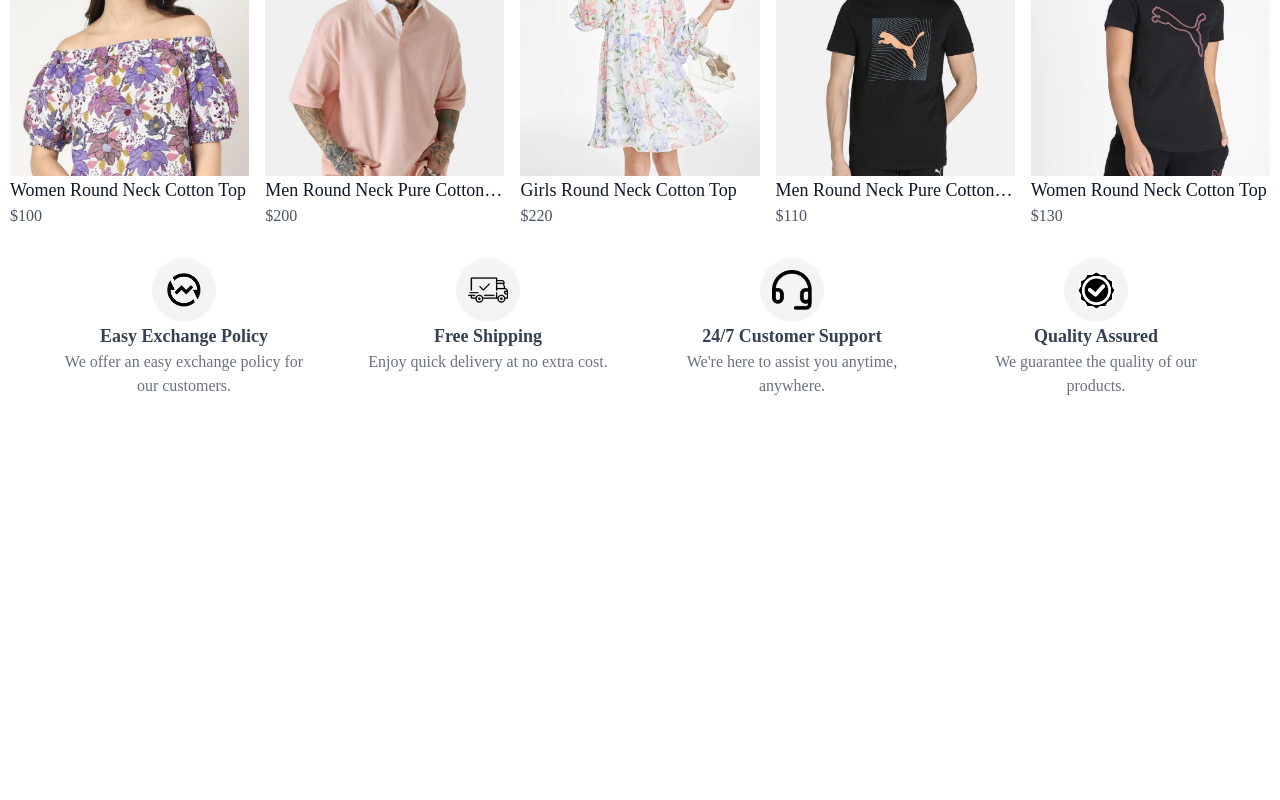
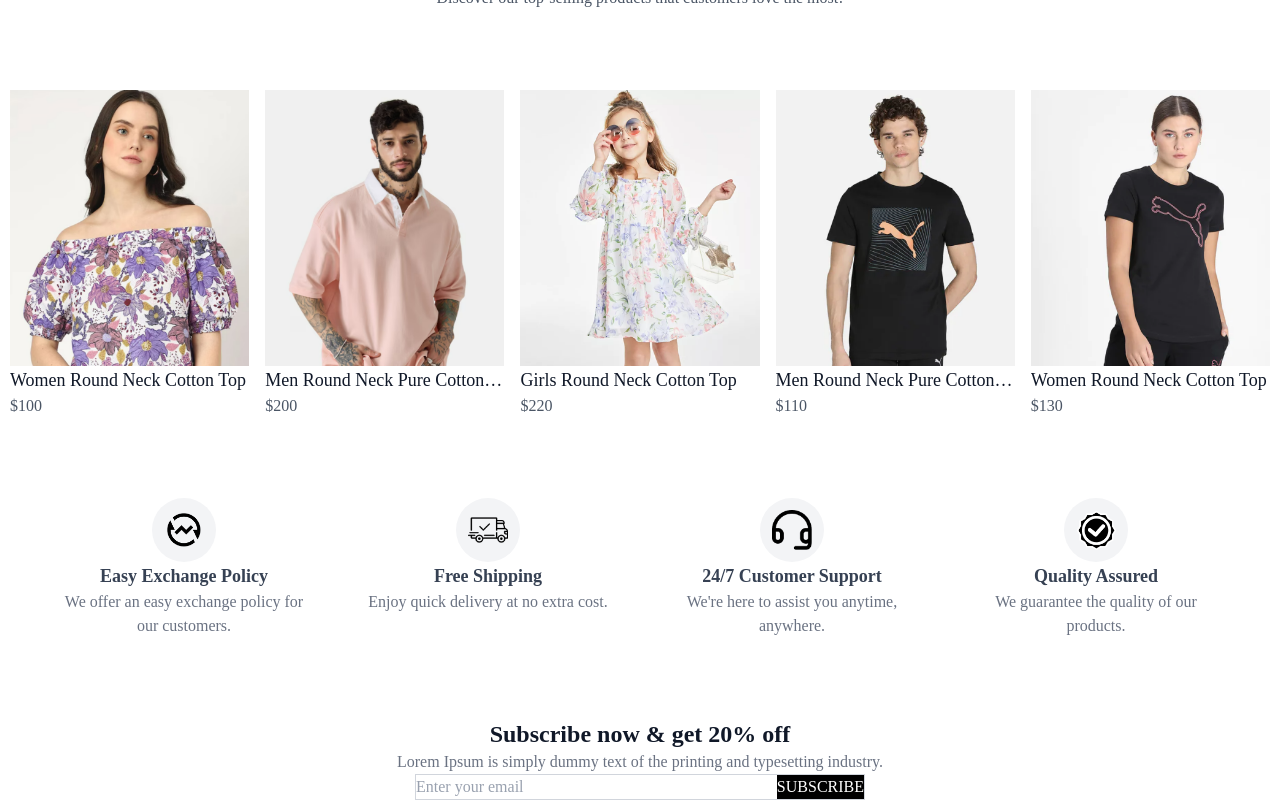
Before and after one commit to FAIZAN101013/ShopNGo, a React (Vite) app in the folder frontend/: page / in a window 1280 px wide. Shown: the part 1565-2365 px from the top of the page. Before the commit the page ends 1993 px from the top, so only its background shows below. Built offline with nearby package versions, Linux system fonts and the light colour scheme.

Commit message:
our  sub

```diff
--- /dev/null
+++ b/frontend/src/components/NewsletterBox.jsx
@@ -0,0 +1,37 @@
+import React from 'react';
+
+const NewsletterBox = () => {
+  return (
+    <div className="text-center py-12 px-6">
+      {/* Title */}
+      <h2 className="text-2xl font-semibold text-gray-900">
+        Subscribe now & get 20% off
+      </h2>
+
+      {/* Subtitle */}
+      <p className="text-gray-500 mt-2">
+        Lorem Ipsum is simply dummy text of the printing and typesetting industry.
+      </p>
+
+      {/* Form */}
+      <form className="mt-6 flex justify-center">
+        <div className="flex w-full sm:w-[450px] border border-gray-300  overflow-hidden">
+          <input
+            type="email"
+            placeholder="Enter your email"
+            className="w-full px-4 py-3 text-gray-600 outline-none placeholder-gray-400"
+            required
+          />
+          <button
+            type="submit"
+            className="bg-black text-white font-medium px-6 py-3 whitespace-nowrap hover:bg-gray-800 transition"
+          >
+            SUBSCRIBE
+          </button>
+        </div>
+      </form>
+    </div>
+  );
+}
+
+export default NewsletterBox;
--- a/frontend/src/index.css
+++ b/frontend/src/index.css
@@ -47,9 +47,6 @@ a.active hr {
 }
 
 .space {
-  margin-top: 30px;
+  margin-top: 80px;
+  margin-bottom: 80px;
 }
-
-.spacey {
-  margin-top: 10px;
-}
--- a/frontend/src/pages/Home.jsx
+++ b/frontend/src/pages/Home.jsx
@@ -3,6 +3,7 @@ import Hero from '../components/Hero';
 import LatestCollection from '../components/LatestCollection';
 import BestSeller from '../components/BestSeller';
 import OurPolicy from '../components/OurPolicy';
+import NewsletterBox from '../components/NewsletterBox';
 
 const Home = () => {
   return (
@@ -15,7 +16,9 @@ const Home = () => {
 
       <div className='space'></div>
       <OurPolicy />
-       <div className='space'></div>
+
+      <div className='space'></div>
+      <NewsletterBox />
     </div>
   );
 }
```
